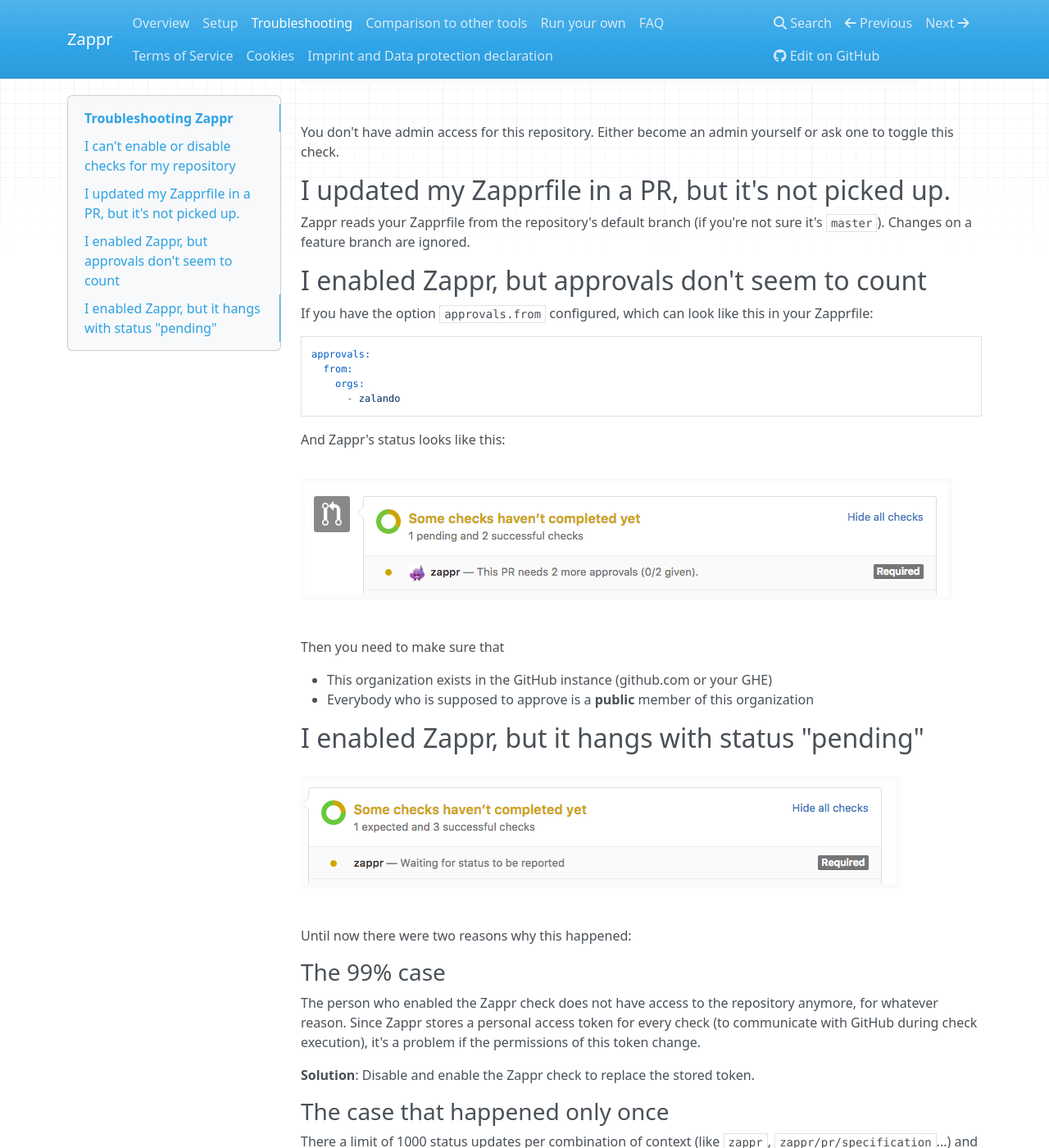
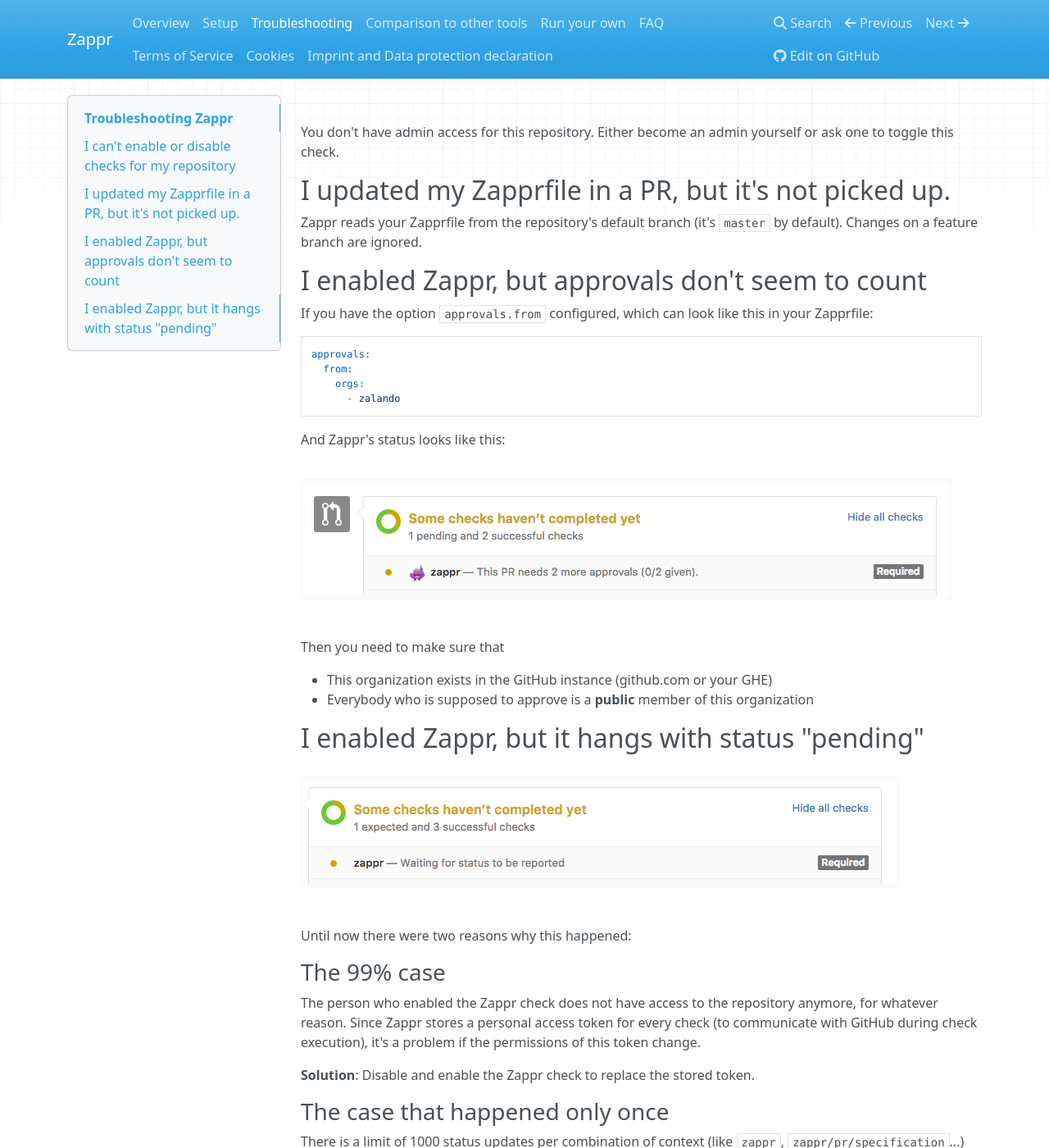
Before and after one commit to zalando/zappr, an MkDocs documentation site: the page built from docs/troubleshooting.md, in a window 1280 px wide and 1400 px high, scrolled down 518 px. Shown: the whole window at 82% size. Built offline with MkDocs 1.6.1, drawn with Linux system fonts in a browser that asks for light colours; nearby versions of some CDN libraries; old or Windows-style settings are respelled for this version of MkDocs.

Commit message:
review fixes

```diff
--- a/docs/troubleshooting.md
+++ b/docs/troubleshooting.md
@@ -14,7 +14,7 @@ You don't have admin access for this repository. Either become an admin yourself
 
 ## I updated my Zapprfile in a PR, but it's not picked up.
 
-Zappr reads your Zapprfile from the repository's default branch (if you're not sure it's `master`). Changes on a feature branch are ignored.
+Zappr reads your Zapprfile from the repository's default branch (it's `master` by default). Changes on a feature branch are ignored.
 
 ## I enabled Zappr, but approvals don't seem to count
 
@@ -50,6 +50,6 @@ The person who enabled the Zappr check does not have access to the repository an
 
 ### The case that happened only once
 
-There a limit of 1000 status updates per combination of context (like `zappr`, `zappr/pr/specification`...) and commit ID. If there are A LOT of comments in a PR, this limit might be exceeded.
+There is a limit of 1000 status updates per combination of context (like `zappr`, `zappr/pr/specification`...) and commit ID. If there are A LOT of comments in a PR, this limit might be exceeded.
 
 **Solution**: Add an additional commit to the PR.
```
